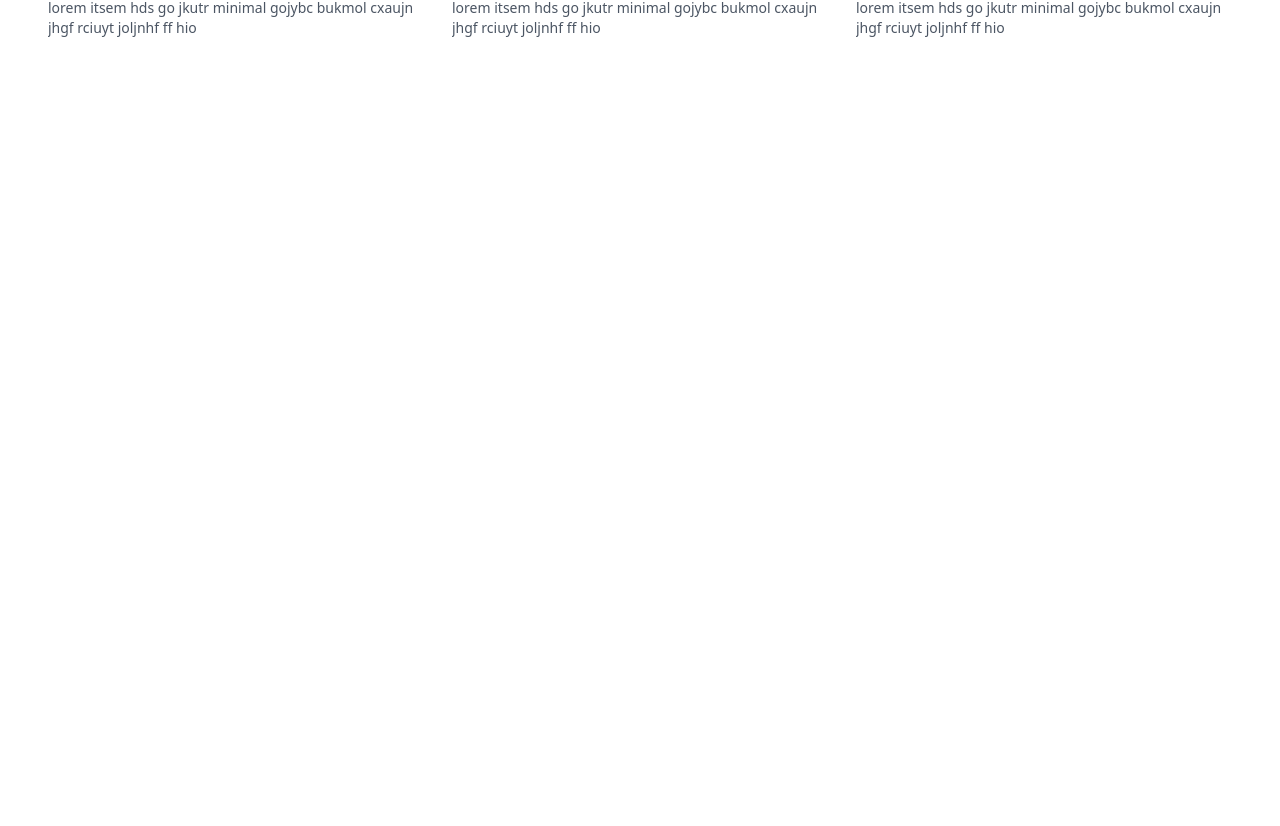
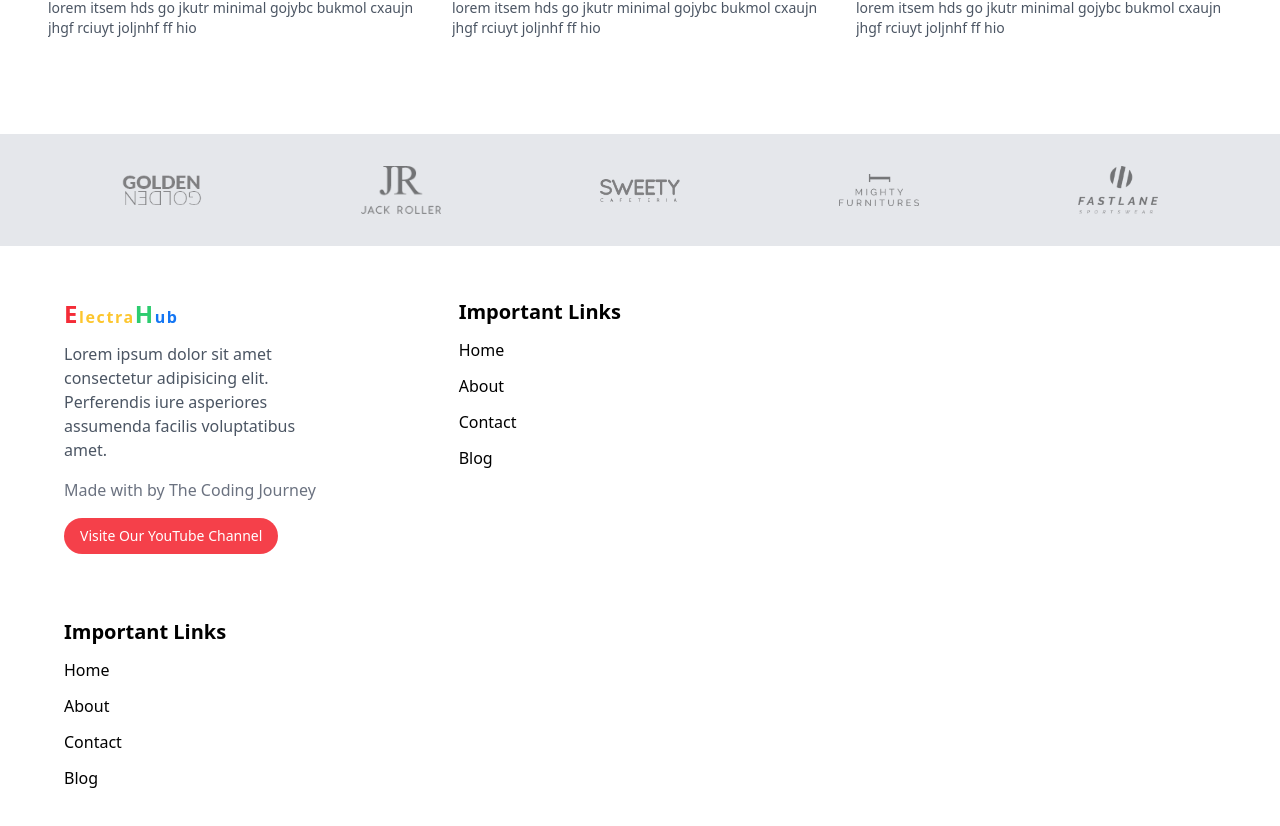
Before and after one commit to samima-789/React-Ecommerce-Site, a React (Vite) app: page / in a window 1280 px wide. Shown: the part 3916-4742 px from the top of the page. Before the commit the page ends 4002 px from the top, so only its background shows below. Built offline with nearby package versions, Linux system fonts and the light colour scheme.

Commit message:
Completed the blog section, partner section and started the footer section.

```diff
--- a/src/App.jsx
+++ b/src/App.jsx
@@ -5,14 +5,14 @@ import Category from "./components/Category/Category";
 import Category2 from "./components/Category/Category2";
 import Services from "./components/Services/Services";
 import Banner from "./components/Banner/Banner";
-// import Partners from "./components/Partners/Partners.jsx";
+import Partners from "./components/Partners/Partners.jsx";
 
 import headphone from "./assets/hero/headphone.png";
 import smartwatch2 from "./assets/category/smartwatch2-removebg-preview.png";
 
 import Products from "./components/Products/Products";
 import Blogs from "./components/Blogs/Blogs";
-// import Footer from "./components/Footer/Footer.jsx";
+import Footer from "./components/Footer/Footer.jsx";
 // import Popup from "./components/Popup/Popup.jsx";
 // import AOS from "aos";
 // import "aos/dist/aos.css";
@@ -69,9 +69,9 @@ const App = () => {
       <Products />
       <Banner data={BannerData2} />
       <Blogs />
-      {/*
       <Partners />
       <Footer />
+      {/*
       <Popup orderPopup={orderPopup} handleOrderPopup={handleOrderPopup} />} */}
     </div>
   );
--- a/src/components/Blogs/Blogs.jsx
+++ b/src/components/Blogs/Blogs.jsx
@@ -39,7 +39,7 @@ const Blogs= () => {
                 {/* Image Section */}
                 <div className='overflow-hidden rounded-2xl mb-2'>
                   <img src={data.image} alt=''
-                  className='w-full h-[220px] object-cover'
+                  className='w-full h-[220px] object-cover rounded-2xl hover:scale-105 duration-500'
                    />
                 </div>
                 <div className='space-y-2'>
--- a/src/components/Footer/Footer.jsx
+++ b/src/components/Footer/Footer.jsx
@@ -0,0 +1,77 @@
+import React from 'react'
+
+const FooterLinks =[
+    {
+        title: 'Home',
+        link: '/#',
+    },
+    {
+        title: 'About',
+        link: '/#about',
+    },
+    {
+        title: 'Contact',
+        link: '/#contact',
+    },
+    {
+        title: 'Blog',
+        link: '/#blog',
+    },
+]
+
+const Footer = () => {
+  return (
+    <div className='dark:bg-gray-950'>
+        <div className="container">
+            <div className="grid md:grid-cols-3 pb-20 pt-5 ">
+                <div className='py-8 px-4'>
+                    <a href='#' className='font-semibold tracking-widest'><span className='text-primary text-2xl'>E</span><span className='text-brandYellow'>lectra</span><span className='text-brandGreen text-2xl'>H</span><span className='text-brandBlue'>ub</span></a>
+                    <p className='text-gray-600 dark:text-white/70 lg:pr-24 pt-3 '>Lorem ipsum dolor sit amet consectetur adipisicing elit. Perferendis iure asperiores assumenda facilis voluptatibus amet.</p>
+                    <p className='text-gray-500 mt-4'>Made with by The Coding Journey</p>
+                    <a href='#' target='_blank' className='inline-block bg-primary/90 text-white py-2 px-4 mt-4 text-sm rounded-full '>Visite Our YouTube Channel </a>
+                </div>
+
+                <div className='col-span-2 grid grid-cols-2 sm:grid-cols-3 md-pl-10'>
+                    <div className="py-8 px-4">
+                        <h1 className='text-xl font-bold sm:text-left mb-3'>Important Links</h1>
+                        <ul className='space-y-3'>
+                            {
+                                FooterLinks.map(
+                                    (data, index) => (
+                                        <li key={index}>
+                                            <a href={data.link} className='text-gqray-600 dark:text-gray-400 hover:dark:text-white hover:text-black duration-300 '>
+                                                {data.title}
+                                            </a>
+                                        </li>
+                                    )
+                                )
+                            }
+                        </ul>
+                    </div>
+                </div>
+
+                <div className='col-span-2 grid grid-cols-2 sm:grid-cols-3 md-pl-10'>
+                    <div className="py-8 px-4">
+                        <h1 className='text-xl font-bold sm:text-left mb-3'>Important Links</h1>
+                        <ul className='space-y-3'>
+                            {
+                                FooterLinks.map(
+                                    (data, index) => (
+                                        <li key={index}>
+                                            <a href={data.link} className='text-gqray-600 dark:text-gray-400 hover:dark:text-white hover:text-black duration-300 '>
+                                                {data.title}
+                                            </a>
+                                        </li>
+                                    )
+                                )
+                            }
+                        </ul>
+                    </div>
+                </div>
+            </div>
+        </div>
+    </div>
+  )
+}
+
+export default Footer
--- a/src/components/Partners/Partners.jsx
+++ b/src/components/Partners/Partners.jsx
@@ -0,0 +1,24 @@
+import React from 'react'
+import brand1 from "../../assets/brand/br-1.png";
+import brand2 from "../../assets/brand/br-2.png";
+import brand3 from "../../assets/brand/br-3.png";
+import brand4 from "../../assets/brand/br-4.png";
+import brand5 from "../../assets/brand/br-5.png";
+
+const Partners = () => {
+  return (
+    <div className='py-8 mt-24 hidden md:block bg-gray-200 dark:bg-white/10'>
+        <div className="container">
+            <div className="grid grid-cols-5 gap-3 place-items-center opacity-50">
+                <img src={brand1} alt='brand' className='w-[80px] dark:invert' />
+                <img src={brand2} alt='brand' className='w-[80px] dark:invert' />
+                <img src={brand3} alt='brand' className='w-[80px] dark:invert' />
+                <img src={brand4} alt='brand' className='w-[80px] dark:invert' />
+                <img src={brand5} alt='brand' className='w-[80px] dark:invert' />
+            </div>
+        </div>
+    </div>
+  )
+}
+
+export default Partners
```
